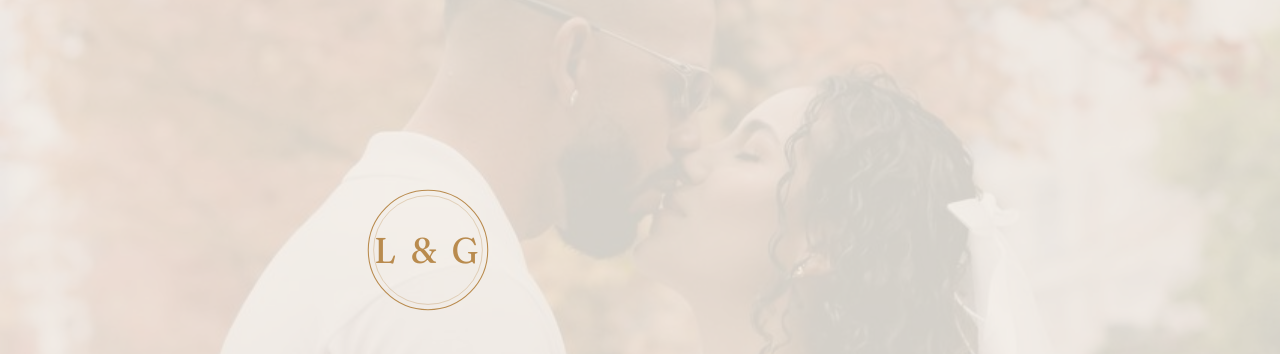
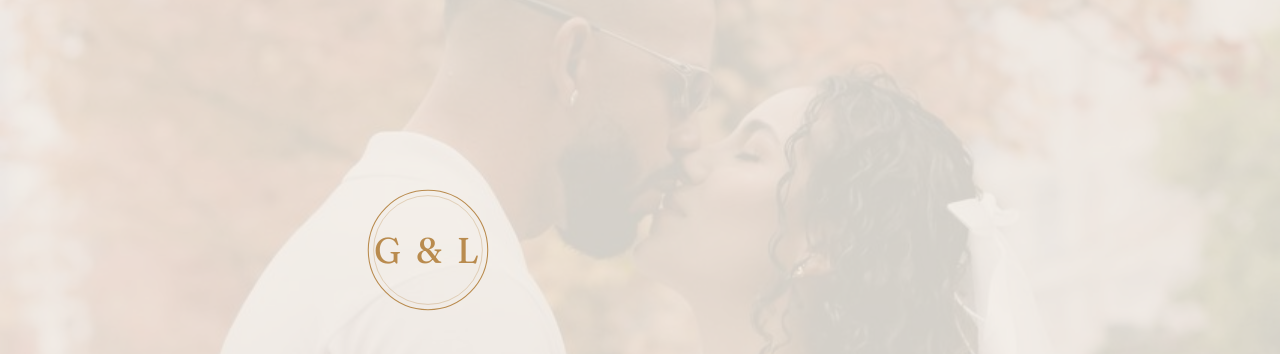
Before and after one commit to PaulRobertJr/MarriedDrive, a React (Vite) app: page / in a window 1280 px wide. Shown: the top 354 px of the page. Built offline with nearby package versions, Linux system fonts and the light colour scheme.

Commit message:
fix: adjust text monogram

```diff
--- a/src/components/Monogram.jsx
+++ b/src/components/Monogram.jsx
@@ -1,6 +1,6 @@
-import './Monogram.css'
+import "./Monogram.css";
 
-function Monogram({ size = '8rem' }) {
+function Monogram({ size = "8rem" }) {
   return (
     <svg
       className="monogram"
@@ -23,10 +23,10 @@ function Monogram({ size = '8rem' }) {
         textAnchor="middle"
         letterSpacing="3"
       >
-        L &amp; G
+        G &amp; L
       </text>
     </svg>
-  )
+  );
 }
 
-export default Monogram
+export default Monogram;
```
